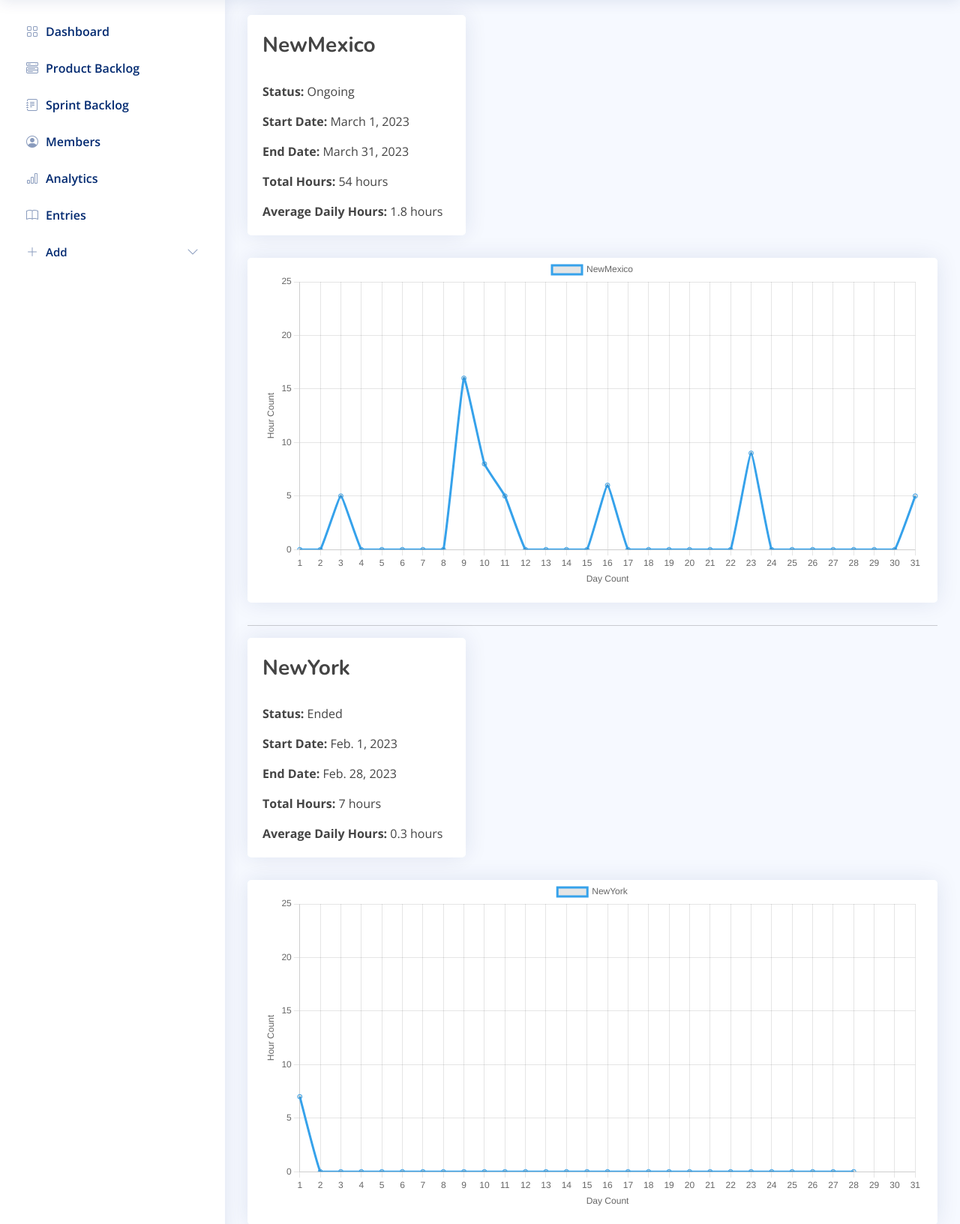
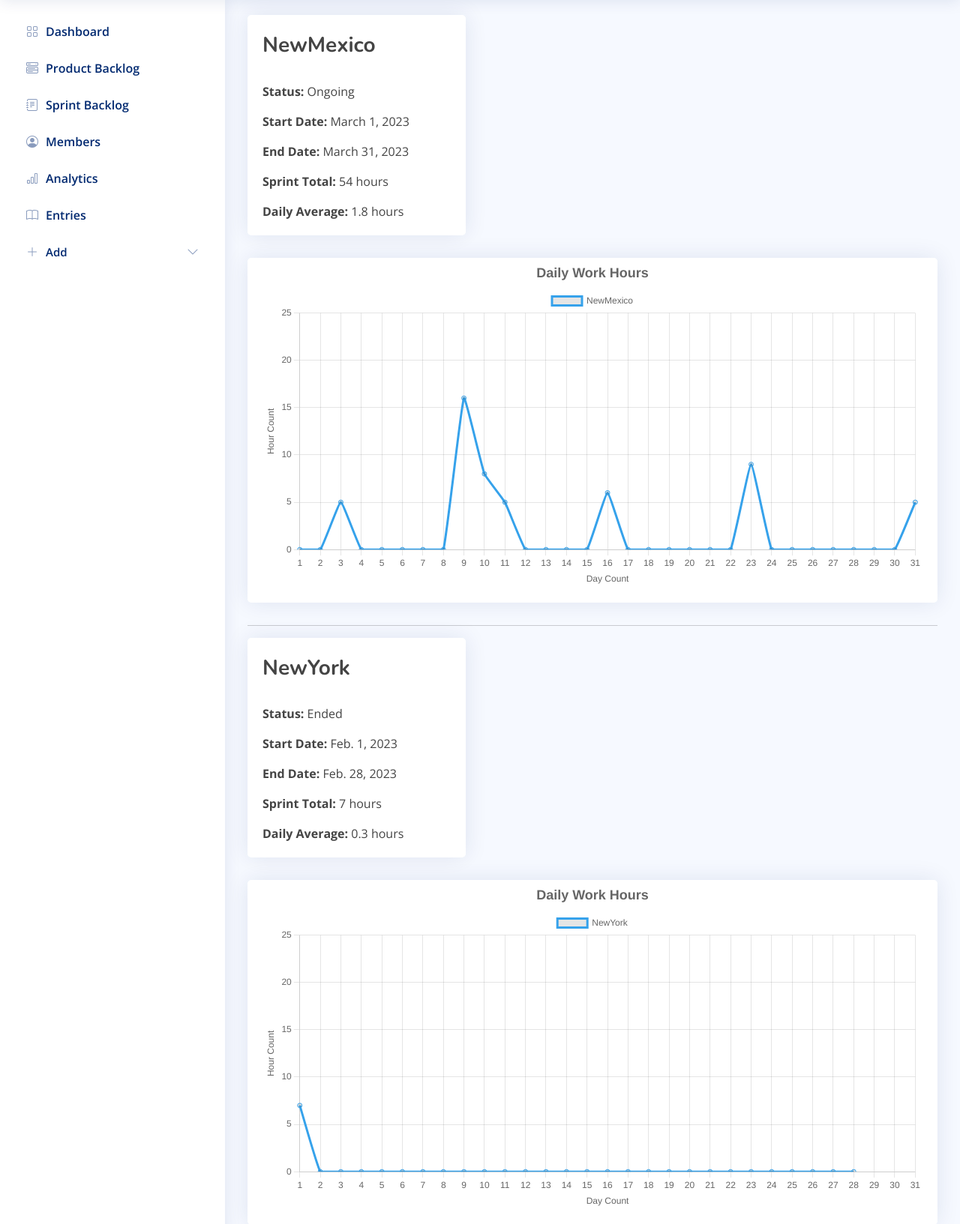
Before and after one commit to ypppp/Team-Management-Web-App, a Django app: page /analytics/ in a window 1280 px wide. Shown: the part 60-1693 px from the top of the page at 75% size. Run offline with Django 4.2, Linux system fonts and the light colour scheme; data comes from the database, SQL or seed files in the repository; some libraries are stand-ins or nearby versions.

Commit message:
analytics added chart title

```diff
--- a/Scrum/analytics/templates/analytics/analytics.html
+++ b/Scrum/analytics/templates/analytics/analytics.html
@@ -16,8 +16,8 @@
                 <p class="card-text"><b>Status: </b>{{sprint.get_status_display}}</p>
                 <p class="card-text"><b>Start Date: </b>{{sprint.start_date}}</p>
                 <p class="card-text"><b>End Date: </b>{{sprint.end_date}}</p>
-                <p class="card-text"><b>Total Hours: </b>{{ sum | get_dict_value:sprint }} hours</p>
-                <p class="card-text"><b>Average Daily Hours: </b>{{ avg | get_dict_value:sprint| floatformat }} hours</p>
+                <p class="card-text"><b>Sprint Total: </b>{{ sum | get_dict_value:sprint }} hours</p>
+                <p class="card-text"><b>Daily Average: </b>{{ avg | get_dict_value:sprint| floatformat }} hours</p>
             </div>
         </div>
     </div>
@@ -56,6 +56,16 @@
       type: 'line',
       data: data{{ forloop.counter0 }},
       options: {
+          plugins: {
+                title: {
+                    display: true,
+                    font: {
+                        weight: 'bold',
+                        size: 18
+                    },
+                    text: 'Daily Work Hours'
+                }
+          },
         scales: {
             y: {
                 beginAtZero: true,
--- a/Scrum/analytics/templates/analytics/entry_list.html
+++ b/Scrum/analytics/templates/analytics/entry_list.html
@@ -1,5 +1,6 @@
 {% extends 'tasks/base.html' %}
 {% block content %}
+{% load custom_tags %}
     <br>
       <div class="page-header">
         <h1 class="page-header">Recent Entries</h1>
@@ -9,8 +10,8 @@
         <div class="alert alert-light shadow-sm" role="alert" style="width:50%">
             <p><b style="color:#3A3A3A">Task: </b>        {{ entry.task }}</p>
             <p><b style="color:#3A3A3A">Sprint: </b>      {{ entry.task.sprint }}</p>
-            <p><b style="color:#3A3A3A">Date: </b>        {{ entry.date }}</p>
-            <p><b style="color:#3A3A3A">Duration: </b>    {{ entry.duration }} hours</p>
+            <p><b style="color:#3A3A3A">Date: </b>        {{ entry.date|date:"j M Y" }}</p>
+            <p><b style="color:#3A3A3A">Duration: </b>    {{ entry.duration|timedelta_hours }} hours</p>
         </div>
     {% endfor %}
 {% endblock content %}
--- a/Scrum/analytics/utils.py
+++ b/Scrum/analytics/utils.py
@@ -25,16 +25,7 @@ def get_sum(sprint: Sprint, member=None) -> int:
     Computes the sum of work hours for a sprint
 
     """
-    # sprint date range
-    start_date = sprint.start_date
-    end_date = sprint.end_date
-
-    print(sprint)
-
     entries = Entry.objects.filter(task__sprint=sprint)
-
-    for entry in entries.all():
-        print(entry)
 
     # filter member
     if member is not None:
@@ -45,7 +36,6 @@ def get_sum(sprint: Sprint, member=None) -> int:
     # operation
     if entries.count() > 0:
         agg = entries.aggregate(total=Sum('duration'))
-        print(agg)
         total = agg['total']
         total = hour(total)
 
--- a/Scrum/analytics/views.py
+++ b/Scrum/analytics/views.py
@@ -27,7 +27,6 @@ class AddEntryView(CreateView):
 class TeamAnalytics(ListView):
     ordering = ['-status', '-start_date']
     template_name = 'analytics/analytics.html'
-    # queryset = Sprint.objects.filter(Q(status=Sprint.ONGOING))
     queryset = Sprint.objects.filter(
         Q(status=Sprint.ONGOING) | Q(status=Sprint.ENDED))
 
@@ -42,7 +41,7 @@ class TeamAnalytics(ListView):
         for q in self.queryset.all():
             chart_data = get_sprint_data(q)
             context['x_data'][q] = chart_data[0]  # dates
-            context['y_data'][q] = chart_data[1]  # hours\
+            context['y_data'][q] = chart_data[1]  # hours
             context['day_count'] = [x for x in range(1, len(chart_data[1]) + 1)]
 
             context['sum'][q] = get_sum(q)
--- a/Scrum/sprints/templatetags/custom_tags.py
+++ b/Scrum/sprints/templatetags/custom_tags.py
@@ -14,9 +14,16 @@ def percentage(value):
 def filter_by_complete(value):
     return value.tasks.filter(status=Task.COMPLETE).count()
 
-@register.simple_tag
+@register.filter
 def filter_count_sprint(value, sprint):
     return value.filter(sprint=sprint).count()
+
+@register.filter
+def timedelta_hours(delta):
+    hours = 0
+    hours += delta.days * 24
+    hours += delta.seconds // 60 ** 2
+    return hours
 
 @register.filter
 def get_dict_value(obj, key):
@@ -27,3 +34,4 @@ register.filter('get_dict_value', get_dict_value)
 register.filter('percentage', percentage)
 register.filter('filter_by_complete', filter_by_complete)
 register.filter('filter_count_sprint', filter_count_sprint)
+register.filter('timedelta_hours', timedelta_hours)
```
